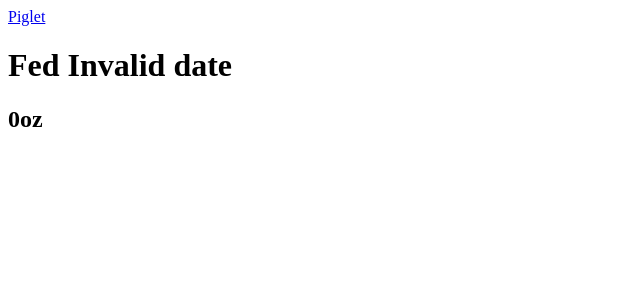
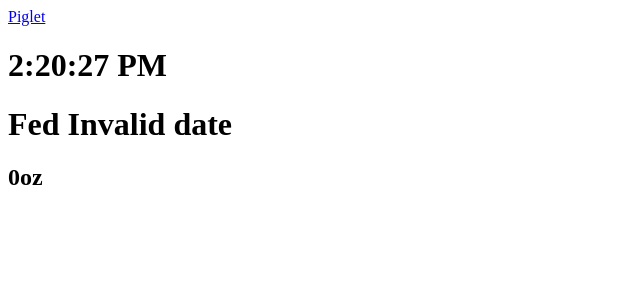
Before and after one commit to marifelangeles/piglet, a React (Create React App) app: page / in a window 1280 px wide. Shown: the top 300 px of the page, without its empty margins (0-640 px from the left). Built offline with nearby package versions, Linux system fonts and the light colour scheme.

Commit message:
run clock

```diff
--- a/src/components/Tracker.js
+++ b/src/components/Tracker.js
@@ -1,4 +1,4 @@
-import React from "react";
+import React, { useEffect, useState } from "react";
 import { useSelector } from "react-redux";
 
 import { navigate } from "@reach/router";
@@ -10,11 +10,35 @@ const Tracker = ({ type }) => {
   const currentTime = moment().format();
   const relativeTime = timeStart.from(currentTime);
 
-  console.log("relative time", relativeTime);
-
   const feedAmountTracker = useSelector(
     (state) => state.feedReducer.feedAmount
   );
+
+  // const clock = () => {
+  //   let d = new Date();
+  //   let t = d.toLocaleTimeString();
+  //   return t;
+  // };
+
+  // const timer = setInterval(clock, 1000);
+
+  // const stopClock = () => {
+  //   console.log("stop hit");
+  //   clearInterval(timer);
+  // };
+
+  // const interval = setInterval(() => {
+  //   let d = new Date();
+  //   let t = d.toLocaleTimeString();
+  //   console.log("t", t);
+  // }, 1000);
+  const [date, setDate] = useState(new Date());
+
+  useEffect(() => {
+    let timerID = setInterval(() => tick(), 1000);
+    return () => clearInterval(timerID);
+  });
+  const tick = () => setDate(new Date());
 
   return (
     <div
@@ -23,6 +47,8 @@ const Tracker = ({ type }) => {
         navigate(`./${type}`);
       }}
     >
+      <h1>{date.toLocaleTimeString()}</h1>
+      {/* <button onClick={() => stopClock()}>Stop</button> */}
       <h1>Fed {relativeTime}</h1>
       <h2>{feedAmountTracker}</h2>
     </div>
```
